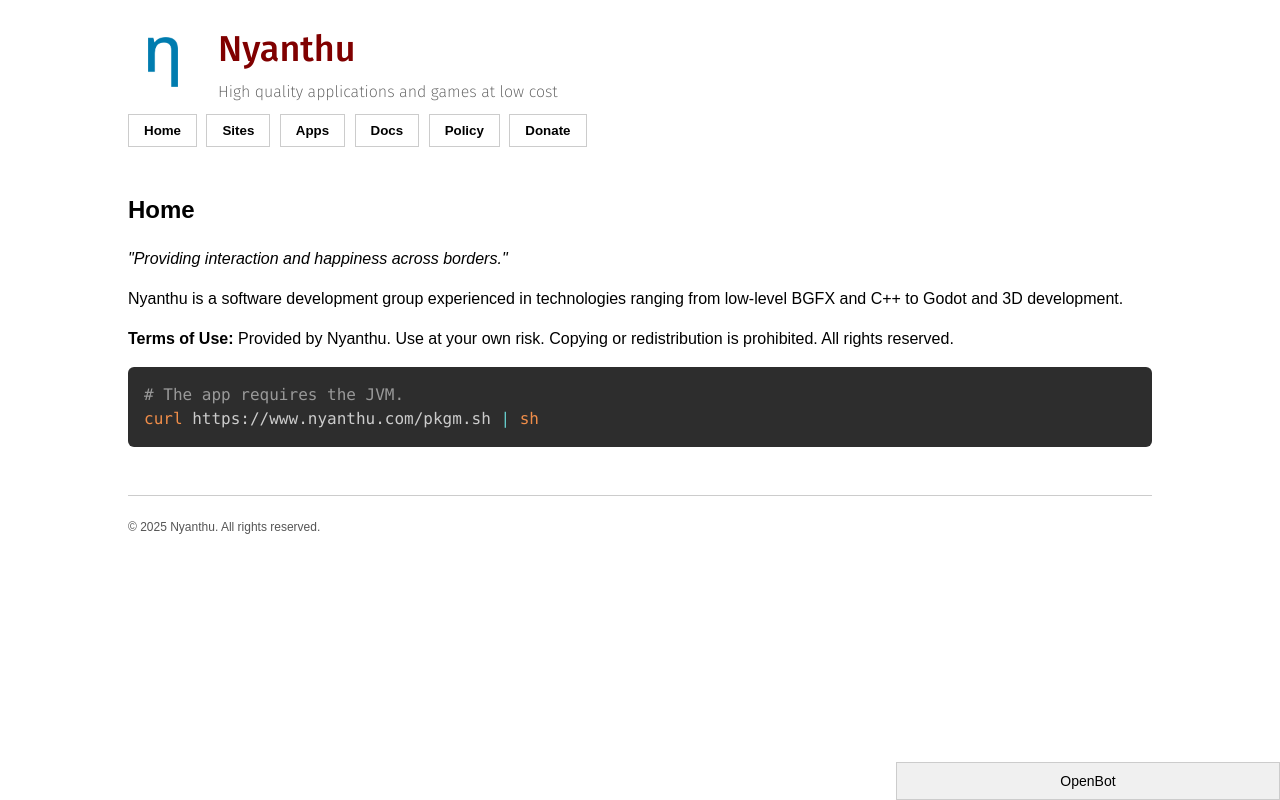
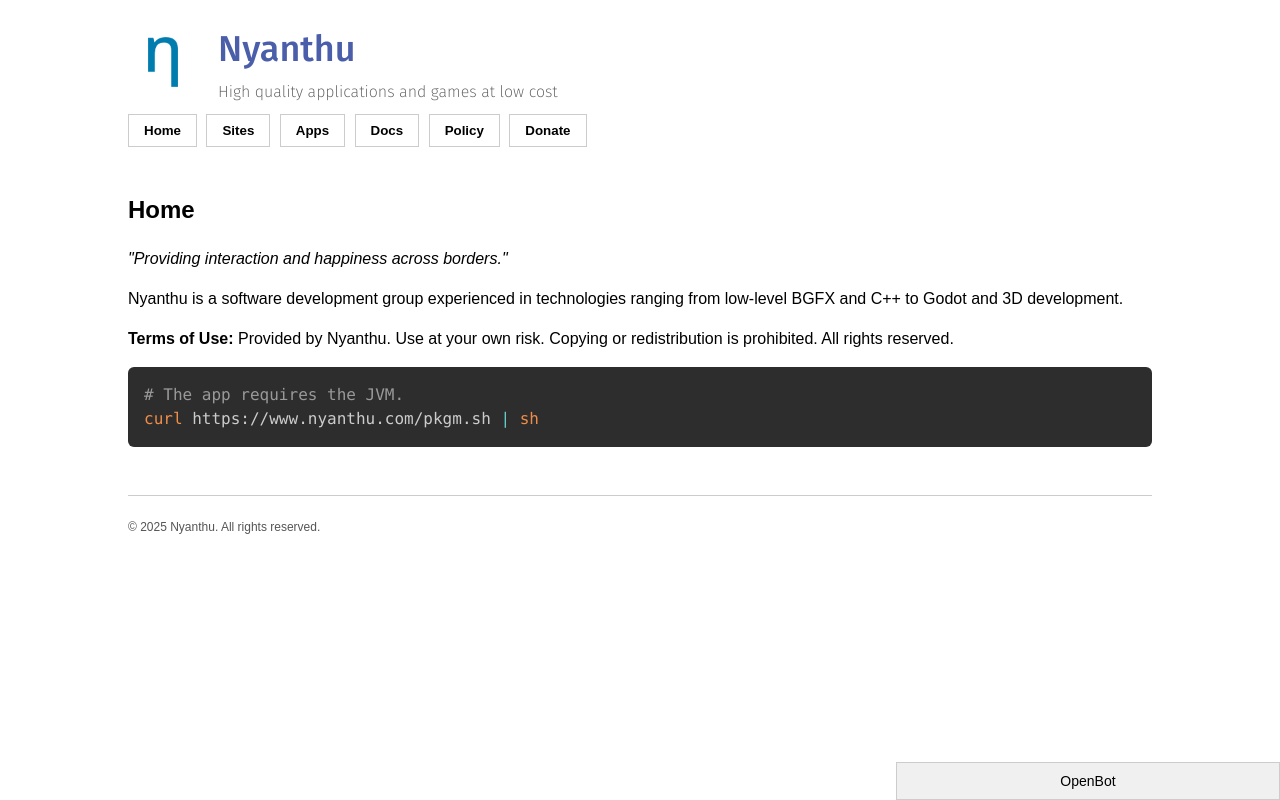
Before and after one commit to nyanthu-okabe/home-page, a plain HTML site: page index.html in a window 1280 px wide. Drawn offline with nearby package versions, Linux system fonts and the light colour scheme.

Commit message:
base.css を更新

```diff
--- a/base.css
+++ b/base.css
@@ -15,7 +15,7 @@ body {
 }
 h1 {
   font-size: 24px;
-  color: #800000;
+  color: #4B5EAA;
   padding: 10px 0;
   margin: 0;
 }
```
